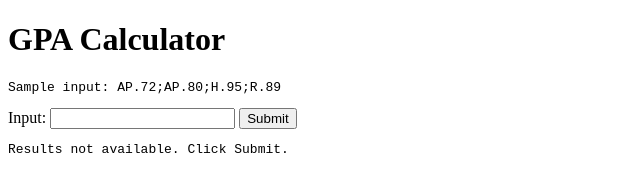
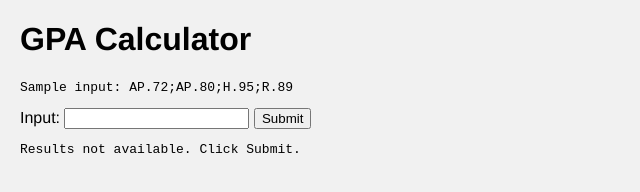
Before and after one commit to alaskamani15/gpa-calculator, a plain HTML site: page index.html in a window 1280 px wide. Shown: the whole page, without its empty margins (0-640 px from the left). Drawn offline with Linux system fonts and the light colour scheme.

Commit message:
Update index.html

```diff
--- a/index.html
+++ b/index.html
@@ -2,6 +2,13 @@
 <html>
 
 <head>
+	<style>
+	body {
+        	background-color: #f1f1f1;
+        	margin: 20px;
+        	font-family: "Helvetica Neue", Helvetica, Arial, sans-serif;
+      	}
+	</style>
 </head>
 
 <body>
```
